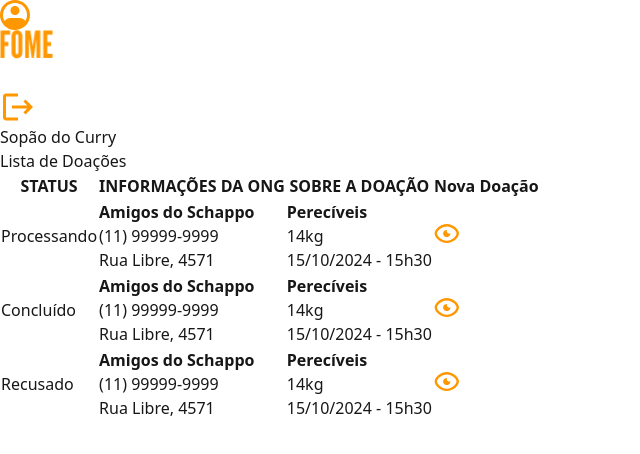
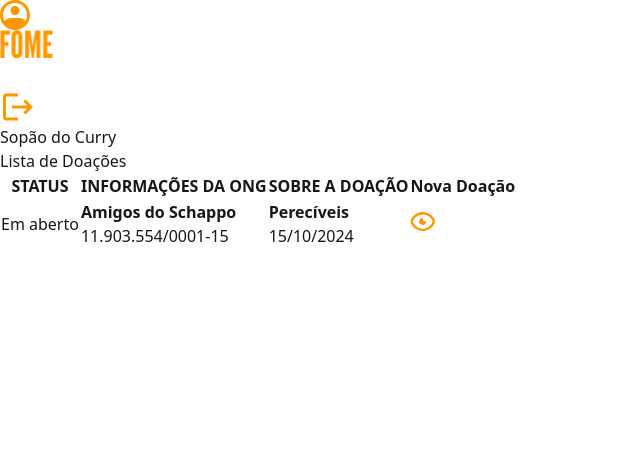
Before and after one commit to AntonioSchappo/fase6-sprint2-schappo, a Next.js app: page /dashboard-estabelecimento in a window 1280 px wide. Shown: the top 454 px of the page, without its empty margins (0-640 px from the left). Built offline with nearby package versions, Linux system fonts and the light colour scheme.

Commit message:
estilizando table row

```diff
--- a/src/app/(dashboard)/dashboard-estabelecimento/page.js
+++ b/src/app/(dashboard)/dashboard-estabelecimento/page.js
@@ -1,12 +1,10 @@
 "use client";
 
-import Image from "next/image";
-import Link from "next/link";
 import { useState } from "react";
 import NewDonationModal from "./components/newDonationModal";
 import ONGListModal from "./components/ONGListModal";
 import ViewDonationModal from "./components/viewDonationModal";
-import { Header } from "@/components/Header";
+import { TableRow } from "@/components/TableRow";
 
 const Doar = () => {
   const [isDonationModalOpen, setIsDonationModalOpen] = useState(false);
@@ -53,89 +51,14 @@ const Doar = () => {
               </tr>
             </thead>
             <tbody>
-              <tr className="bg-gray-100">
-                <td className="px-6 py-4 whitespace-nowrap text-sm text-gray-600 flex items-center">
-                  <span className="bg-blue-500 h-3 w-3 rounded-full inline-block mr-2"></span>
-                  Processando
-                </td>
-                <td className="px-6 py-4 whitespace-nowrap text-sm text-gray-600">
-                  <b>Amigos do Schappo</b>
-                  <p>(11) 99999-9999</p>
-                  <p>Rua Libre, 4571</p>
-                </td>
-                <td className="px-6 py-4 whitespace-nowrap text-sm text-gray-600">
-                  <b>Perecíveis</b>
-                  <p>14kg</p>
-                  <p>15/10/2024 - 15h30</p>
-                </td>
-                <td className="px-6 py-4 whitespace-nowrap text-sm text-gray-600 text-right">
-                  <button className="text-orange-500 hover:text-orange-600">
-                    <Image
-                      onClick={() => setIsViewDonationModal(true)}
-                      src="/assets/images/eye.svg"
-                      height={25}
-                      width={25}
-                      alt="vizualizar"
-                    />
-                  </button>
-                </td>
-              </tr>
-
-              <tr className="bg-white">
-                <td className="px-6 py-4 whitespace-nowrap text-sm text-gray-600 flex items-center">
-                  <span className="bg-green-500 h-3 w-3 rounded-full inline-block mr-2"></span>
-                  Concluído
-                </td>
-                <td className="px-6 py-4 whitespace-nowrap text-sm text-gray-600">
-                  <b>Amigos do Schappo</b>
-                  <p>(11) 99999-9999</p>
-                  <p>Rua Libre, 4571</p>
-                </td>
-                <td className="px-6 py-4 whitespace-nowrap text-sm text-gray-600">
-                  <b>Perecíveis</b>
-                  <p>14kg</p>
-                  <p>15/10/2024 - 15h30</p>
-                </td>
-                <td className="px-6 py-4 whitespace-nowrap text-sm text-gray-600 text-right">
-                  <button className="text-orange-500 hover:text-orange-600">
-                    <Image
-                      onClick={() => setIsViewDonationModal(true)}
-                      src="/assets/images/eye.svg"
-                      height={25}
-                      width={25}
-                      alt="vizualizar"
-                    />
-                  </button>
-                </td>
-              </tr>
-
-              <tr className="bg-gray-100">
-                <td className="px-6 py-4 whitespace-nowrap text-sm text-gray-600 flex items-center">
-                  <span className="bg-red-500 h-3 w-3 rounded-full inline-block mr-2"></span>
-                  Recusado
-                </td>
-                <td className="px-6 py-4 whitespace-nowrap text-sm text-gray-600">
-                  <b>Amigos do Schappo</b>
-                  <p>(11) 99999-9999</p>
-                  <p>Rua Libre, 4571</p>
-                </td>
-                <td className="px-6 py-4 whitespace-nowrap text-sm text-gray-600">
-                  <b>Perecíveis</b>
-                  <p>14kg</p>
-                  <p>15/10/2024 - 15h30</p>
-                </td>
-                <td className="px-6 py-4 whitespace-nowrap text-sm text-gray-600 text-right">
-                  <button className="text-orange-500 hover:text-orange-600">
-                    <Image
-                      onClick={() => setIsViewDonationModal(true)}
-                      src="/assets/images/eye.svg"
-                      height={25}
-                      width={25}
-                      alt="vizualizar"
-                    />
-                  </button>
-                </td>
-              </tr>
+              <TableRow
+                status="em-aberto"
+                companyName="Amigos do Schappo"
+                companyCnpj="11.903.554/0001-15"
+                type="Perecíveis"
+                data="15/10/2024"
+                setIsViewDonationModal={setIsViewDonationModal}
+              />
             </tbody>
           </table>
         </div>
--- /dev/null
+++ b/src/components/TableRow/index.jsx
@@ -0,0 +1,54 @@
+import Image from "next/image";
+
+export function TableRow({
+  status,
+  companyName,
+  companyCnpj,
+  type,
+  data,
+  setIsViewDonationModal,
+}) {
+  let statusColor = "";
+  if (status === "em-aberto") statusColor = "bg-yellow-500";
+  if (status === "processando") statusColor = "bg-blue-500";
+  if (status === "concluido") statusColor = "bg-green-500";
+  if (status === "cancelado") statusColor = "bg-red-500";
+
+  let formatedStatus = "";
+  if (status === "em-aberto") formatedStatus = "Em aberto";
+  if (status === "processando") formatedStatus = "Processando";
+  if (status === "concluido") formatedStatus = "Concluído";
+  if (status === "cancelado") formatedStatus = "Cancelado";
+
+  return (
+    <>
+      <tr className="bg-gray-100">
+        <td className="px-6 py-4 whitespace-nowrap text-sm text-gray-600 flex items-center">
+          <span
+            className={`${statusColor} h-3 w-3 rounded-full inline-block mr-2`}
+          ></span>
+          {formatedStatus}
+        </td>
+        <td className="px-6 py-4 whitespace-nowrap text-sm text-gray-600">
+          <b>{companyName}</b>
+          <p>{companyCnpj}</p>
+        </td>
+        <td className="px-6 py-4 whitespace-nowrap text-sm text-gray-600">
+          <b>{type}</b>
+          <p>{data}</p>
+        </td>
+        <td className="px-6 py-4 whitespace-nowrap text-sm text-gray-600 text-right">
+          <button className="text-orange-500 hover:text-orange-600">
+            <Image
+              onClick={() => setIsViewDonationModal(true)}
+              src="/assets/images/eye.svg"
+              height={25}
+              width={25}
+              alt="vizualizar"
+            />
+          </button>
+        </td>
+      </tr>
+    </>
+  );
+}
```
